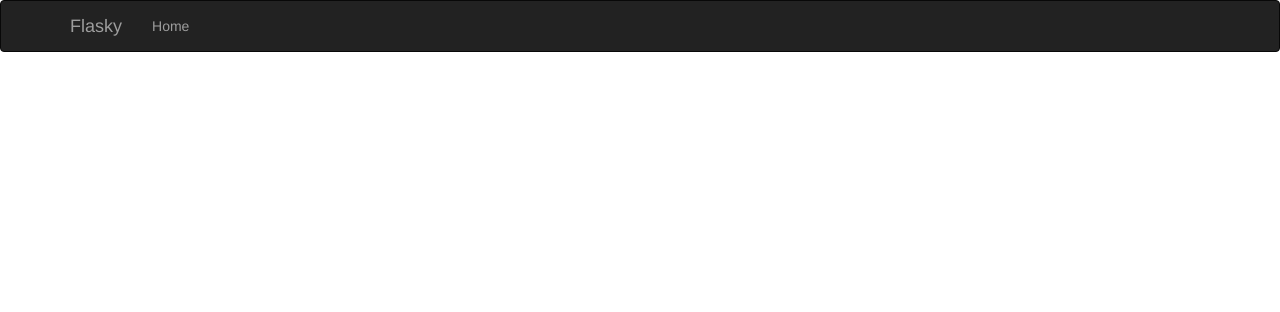
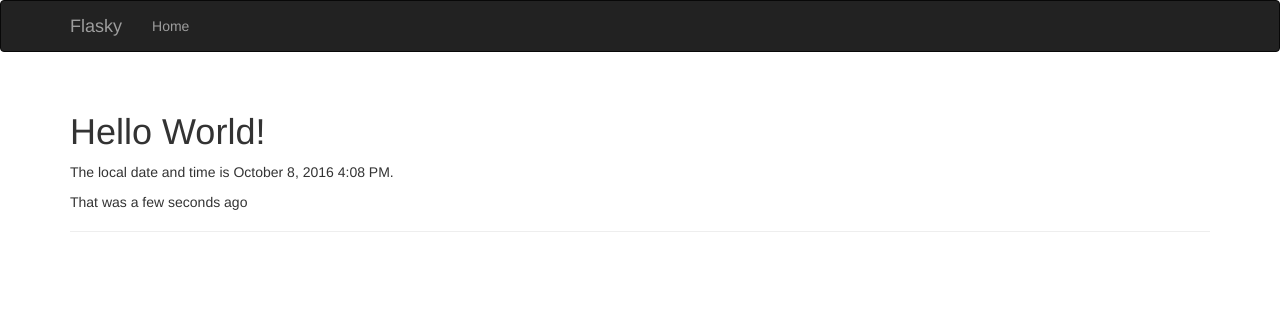
Before and after one commit to zhangzhidao/Flask-app, a Flask app: page / in a window 1280 px wide. Shown: the top 312 px of the page. Run offline with Flask 2, Linux system fonts and the light colour scheme; some libraries are stand-ins or nearby versions.

Commit message:
3-4 使用Flask-Moment本地化日期和时间

```diff
--- a/templates/index.html
+++ b/templates/index.html
@@ -1 +1,13 @@
 {% extends "base.html" %}
+{% block content %}
+<div class="container">
+    <div class="page-header">
+        <h1>Hello World!</h1>
+
+        <p>The local date and time is {{ moment(current_time).format('LLL') }}.</p>
+
+        <p>That was {{ moment(current_time).fromNow(refresh=True) }}</p>
+    </div>
+</div>
+
+{% endblock %}
```
